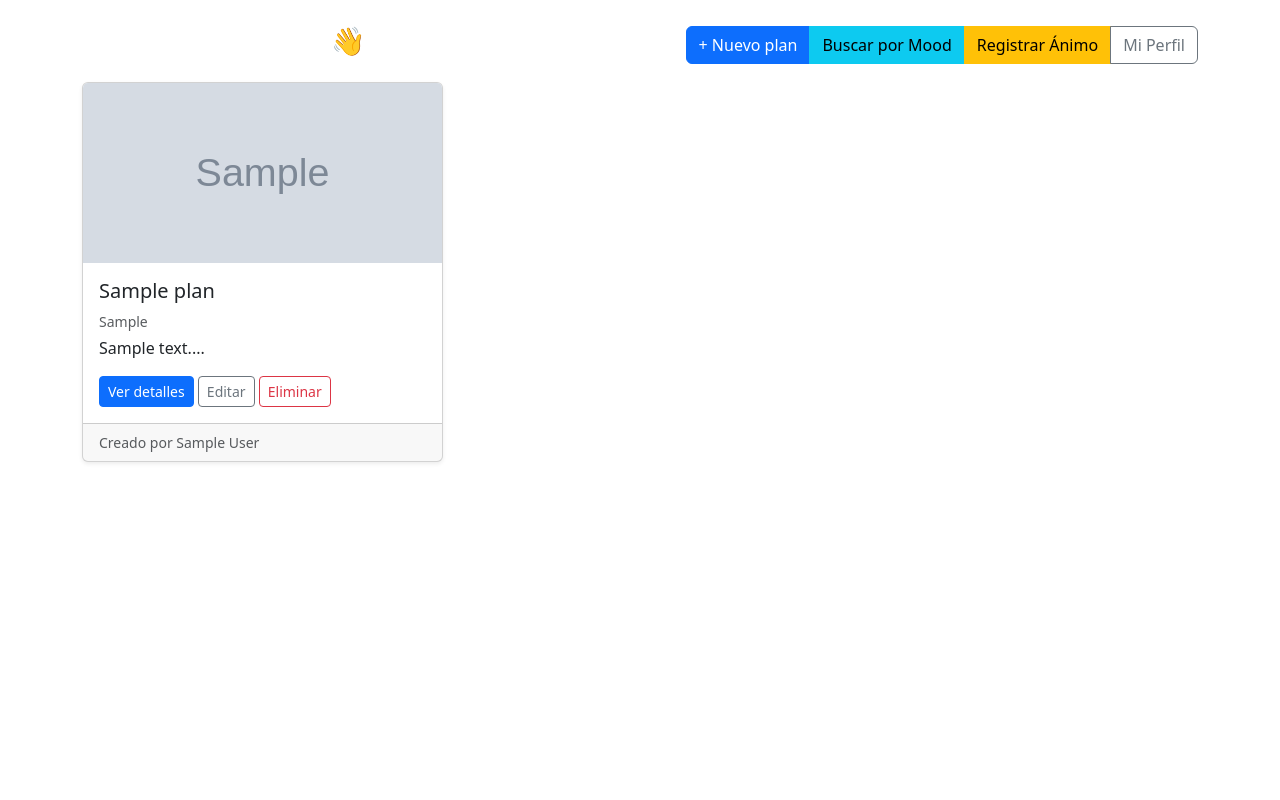
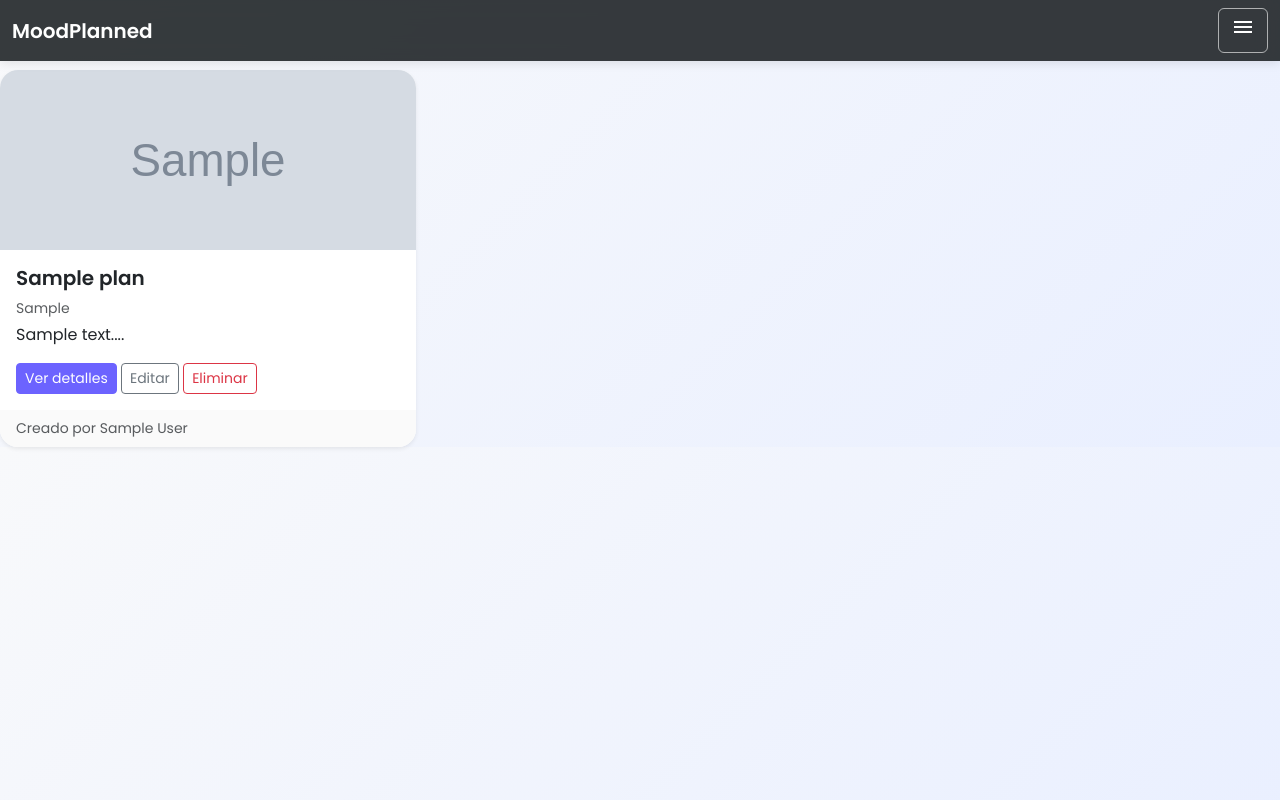
Before and after one commit to AaronAlonsoAparicio/TFG, a PHP site: page /dashboard.php in a window 1280 px wide. Run offline with PHP 8.4, Linux system fonts and the light colour scheme; the visitor is signed in with stand-in values (Sample User, id 1); tables that the repository leaves empty hold one stand-in row (values such as "Sample post"); grey boxes marked "Sample" are stand-in pictures.

Commit message:
Mejoras dasboard

```diff
--- a/public/dashboard.php
+++ b/public/dashboard.php
@@ -14,28 +14,194 @@ $plans = get_plans($pdo);
     <meta charset="utf-8">
     <meta name="viewport" content="width=device-width, initial-scale=1">
     <title>Mis planes - MoodPlanned</title>
+
+    <!-- BOOTSTRAP -->
     <link href="https://cdn.jsdelivr.net/npm/bootstrap@5.3.2/dist/css/bootstrap.min.css" rel="stylesheet">
-    <link href="assets/css/style.css" rel="stylesheet">
+
+    <!-- MATERIAL ICONS -->
+    <link href="https://fonts.googleapis.com/icon?family=Material+Icons" rel="stylesheet">
+
+    <!-- GOOGLE FONT -->
+    <link href="https://fonts.googleapis.com/css2?family=Poppins:wght@400;500;600&display=swap" rel="stylesheet">
+
+    <!-- ESTILO PERSONALIZADO -->
+    <style>
+        body {
+            font-family: 'Poppins', sans-serif;
+            background: linear-gradient(135deg, #f8f9fb 0%, #e9efff 100%);
+            color: #333;
+            padding-top: 70px;
+        }
+
+        /* NAVBAR */
+        .navbar {
+            backdrop-filter: blur(10px);
+            background: rgba(33, 37, 41, 0.9) !important;
+            box-shadow: 0 2px 10px rgba(0, 0, 0, 0.1);
+        }
+
+        /* OFFCANVAS MENU */
+        .offcanvas {
+            background: rgba(18, 18, 18, 0.95);
+            backdrop-filter: blur(10px);
+            color: #fff;
+        }
+
+        .offcanvas-header {
+            border-bottom: 1px solid rgba(255, 255, 255, 0.1);
+        }
+
+        .chip {
+            display: inline-flex;
+            align-items: center;
+            background-color: rgba(255, 255, 255, 0.1);
+            color: #fff;
+            border-radius: 50px;
+            padding: 0 14px 0 0;
+            font-size: 0.9rem;
+            font-weight: 500;
+            height: 46px;
+            transition: background 0.3s ease;
+        }
+
+        .chip:hover {
+            background-color: rgba(255, 255, 255, 0.2);
+        }
+
+        .chip img {
+            border-radius: 50%;
+            width: 46px;
+            height: 46px;
+            object-fit: cover;
+            margin-right: 10px;
+        }
+
+        .offcanvas-body hr {
+            border-color: rgba(255, 255, 255, 0.2);
+        }
+
+        .offcanvas a {
+            transition: all 0.2s ease;
+        }
+
+        .offcanvas a:hover {
+            background-color: rgba(255, 255, 255, 0.1);
+            padding-left: 6px;
+        }
+
+        /* BOTONES */
+        .btn-primary {
+            background-color: #6C63FF;
+            border-color: #6C63FF;
+        }
+
+        .btn-primary:hover {
+            background-color: #5a53e0;
+            border-color: #5a53e0;
+        }
+
+        .btn-info {
+            background-color: #00bfa6;
+            border-color: #00bfa6;
+        }
+
+        /* TARJETAS */
+        .card {
+            border: none;
+            border-radius: 18px;
+            overflow: hidden;
+            transition: all 0.3s ease;
+        }
+
+        .card:hover {
+            transform: translateY(-4px);
+            box-shadow: 0 8px 20px rgba(0, 0, 0, 0.1);
+        }
+
+        .card-footer {
+            background-color: #fafafa;
+            border-top: none;
+            border-radius: 0 0 18px 18px;
+        }
+
+        /* ALERTA */
+        .alert-info {
+            background-color: #eef4ff;
+            color: #495057;
+            border: none;
+        }
+
+        /* TITULOS */
+        h3 {
+            font-weight: 600;
+            color: #343a40;
+        }
+
+        /* BOTÓN MENU */
+        .navbar .btn-outline-light {
+            border-color: rgba(255, 255, 255, 0.6);
+            color: #fff;
+        }
+
+        .navbar .btn-outline-light:hover {
+            background-color: rgba(255, 255, 255, 0.2);
+        }
+    </style>
 </head>
 
 <body>
-    <div class="container py-4">
-        <!-- NAVEGACIÓN PRINCIPAL -->
-        <div class="d-flex justify-content-between align-items-center mb-3">
-            <h3>Hola, <?= htmlspecialchars($user['name']) ?> 👋</h3>
-            <div class="btn-group">
-                <a href="create_plan.php" class="btn btn-primary">+ Nuevo plan</a>
-                <a href="search_mood.php" class="btn btn-info">Buscar por Mood</a>
-                <a href="log_mood.php" class="btn btn-warning">Registrar Ánimo</a>
-                <a href="profile.php" class="btn btn-outline-secondary">Mi Perfil</a>
+
+    <!-- NAVBAR -->
+    <nav class="navbar navbar-dark bg-dark fixed-top">
+        <div class="container-fluid">
+            <a class="navbar-brand fw-bold" href="#">MoodPlanned</a>
+            <button class="btn btn-outline-light" type="button" data-bs-toggle="offcanvas" data-bs-target="#offcanvasMenu">
+                <i class="material-icons">menu</i>
+            </button>
+        </div>
+
+    </nav>
+
+    <!-- SIDENAV / OFFCANVAS -->
+    <div class="offcanvas offcanvas-start text-bg-dark" tabindex="-1" id="offcanvasMenu">
+        <div class="offcanvas-header">
+            <h5 class="offcanvas-title">Menú</h5>
+            <button type="button" class="btn-close btn-close-white" data-bs-dismiss="offcanvas"></button>
+        </div>
+        <div class="offcanvas-body text-center">
+
+            <!-- CHIP DE USUARIO -->
+            <div class="chip mb-3">
+                <img src="../spiderman.avif" alt="Usuario">
+                <?= htmlspecialchars($user['name']) ?>
             </div>
+
+            <p class="text-muted small mb-1"><?= htmlspecialchars($user['email']) ?></p>
+            <a href="edit_profile.php" class="btn btn-sm btn-outline-light mb-3">
+                <i class="material-icons align-middle me-1">edit</i> Editar perfil
+            </a>
+
+            <hr>
+
+            <ul class="list-unstyled text-start">
+                <li><a href="create_plan.php" class="text-white text-decoration-none d-block py-2 px-2 rounded"><i class="material-icons align-middle me-2">add_circle</i> Nuevo plan</a></li>
+                <li><a href="search_mood.php" class="text-white text-decoration-none d-block py-2 px-2 rounded"><i class="material-icons align-middle me-2">search</i> Buscar por Mood</a></li>
+                <li><a href="log_mood.php" class="text-white text-decoration-none d-block py-2 px-2 rounded"><i class="material-icons align-middle me-2">edit_note</i> Registrar Ánimo</a></li>
+                <li><hr></li>
+                <li class="text-secondary text-uppercase small">Más opciones</li>
+                <li><a href="profile.php" class="text-white text-decoration-none d-block py-2 px-2 rounded"><i class="material-icons align-middle me-2">person</i> Mi Perfil</a></li>
+                <li><a href="logout.php" class="text-danger text-decoration-none d-block py-2 px-2 rounded"><i class="material-icons align-middle me-2">logout</i> Cerrar sesión</a></li>
+            </ul>
         </div>
+    </div>
+
+
 
         <!-- LISTA DE PLANES -->
         <div class="row g-3">
             <?php if (empty($plans)): ?>
                 <div class="col-12">
-                    <div class="alert alert-info text-center">
+                    <div class="alert alert-info text-center shadow-sm">
                         No tienes planes aún. <a href="create_plan.php">Crea uno</a> o <a href="search_mood.php">busca por tu mood</a>.
                     </div>
                 </div>
@@ -47,7 +213,7 @@ $plans = get_plans($pdo);
                                 <img src="<?= htmlspecialchars($p['image']) ?>" class="card-img-top" style="height:180px; object-fit:cover;" alt="Imagen del plan">
                             <?php endif; ?>
                             <div class="card-body d-flex flex-column">
-                                <h5 class="card-title"><?= htmlspecialchars($p['title']) ?></h5>
+                                <h5 class="card-title fw-semibold"><?= htmlspecialchars($p['title']) ?></h5>
                                 <p class="card-text small text-muted mb-1"><?= htmlspecialchars($p['category']) ?></p>
                                 <p class="flex-grow-1"><?= htmlspecialchars(substr($p['description'], 0, 120)) ?>...</p>
                                 <div class="mt-auto">
@@ -65,6 +231,9 @@ $plans = get_plans($pdo);
             <?php endif; ?>
         </div>
     </div>
+
+    <!-- SCRIPTS -->
+    <script src="https://cdn.jsdelivr.net/npm/bootstrap@5.3.2/dist/js/bootstrap.bundle.min.js"></script>
 </body>
 
 </html>
--- a/src/api_places.php
+++ b/src/api_places.php
@@ -8,7 +8,7 @@ function search_places_by_mood($mood, $lat, $lng, $limit = 5) {
         'categories' => $categories,
         'filter'     => "circle:$lng,$lat,5000",
         'limit'      => $limit,
-        'apiKey'     => GEOAPIFY_API_KEY
+        'apiKey'     => "6bf5e1e9fbae4d92aa61c8875ff6f006"
     ]);
 
     $ch = curl_init();
```
